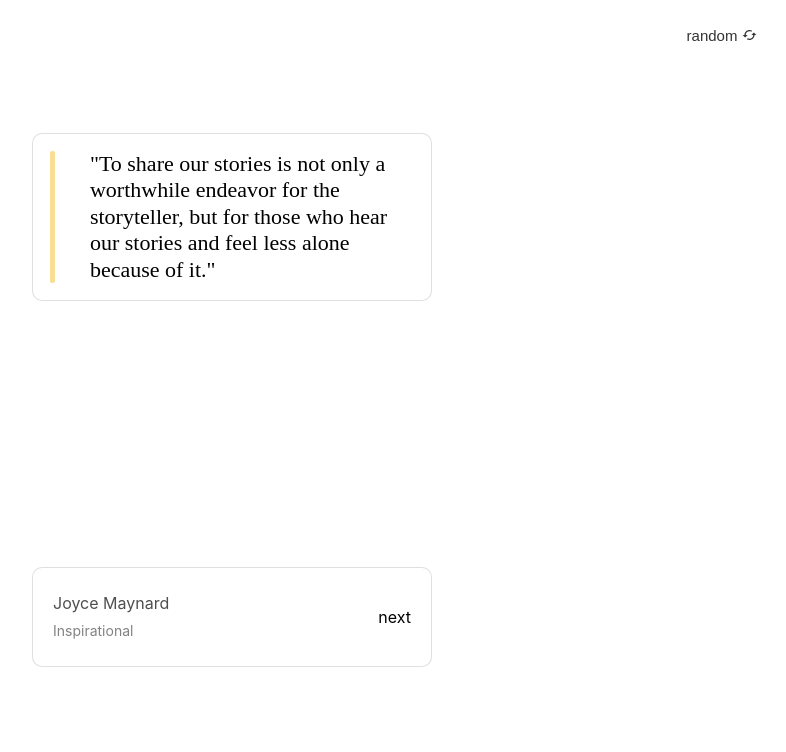
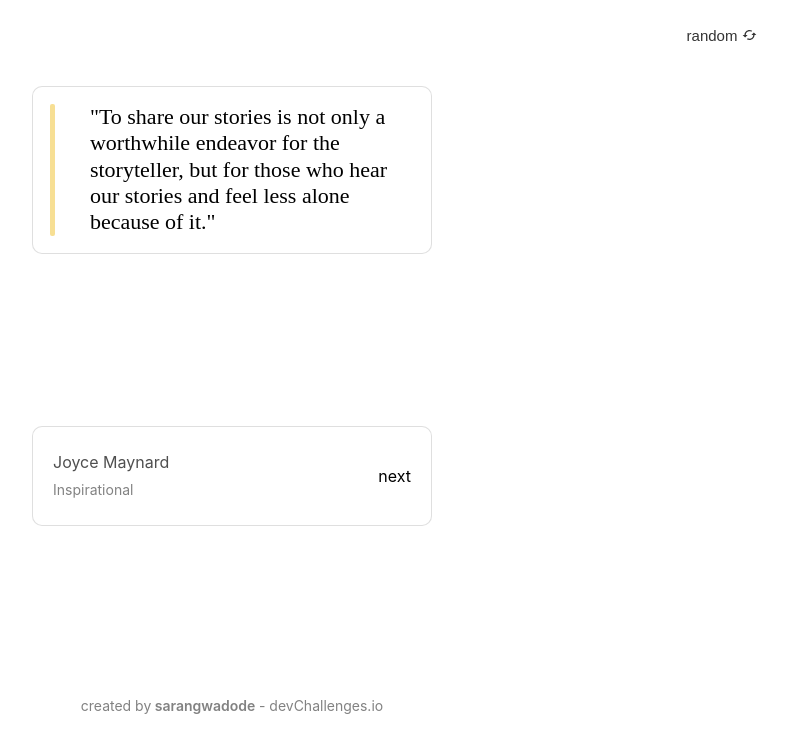
Before and after one commit to SarangWadode/quote-generator, a React (Create React App) app: page / in a window 1280 px wide. Shown: the top 752 px of the page, without its empty margins (408-1194 px from the left). Built offline with nearby package versions, Linux system fonts and the light colour scheme; no server answers.

Commit message:
footer component ready

```diff
--- /dev/null
+++ b/src/components/footer/index.jsx
@@ -0,0 +1,12 @@
+import './style.scss';
+
+export default function Footer() {
+  return (
+    <div className="footer">
+        created by
+        <a href="https://github.com/sarangwadode" className="github"> sarangwadode </a>
+         -
+        <a href="https://devchallenges.io/" className="devchallenges"> devChallenges.io</a>
+    </div>
+  )
+}
--- /dev/null
+++ b/src/components/footer/style.scss
@@ -0,0 +1,17 @@
+.footer {
+    color: #828282;
+    font-size: 14px;
+
+    .github, .devchallenges {
+        color: #828282;
+        text-decoration: none;
+
+        &:hover {
+            color: #3d5afe;
+        }
+    }
+
+    .github {
+        font-weight: 600;
+    }
+}
--- a/src/pages/homepage/index.jsx
+++ b/src/pages/homepage/index.jsx
@@ -3,6 +3,7 @@ import './style.scss';
 import Quote from '../../components/quote';
 import Author from '../../components/author';
 import Random from '../../components/random';
+import Footer from '../../components/footer';
 
 export default function Homepage() {
   const [quotesData, setquotesData] = useState([]);
@@ -34,6 +35,7 @@ export default function Homepage() {
       <Random handleClick={handleClick} />
       <Quote quote= {quote} />
       <Author author={author} genre={genre} />
+      <Footer />
     </div>
 
   )
```
